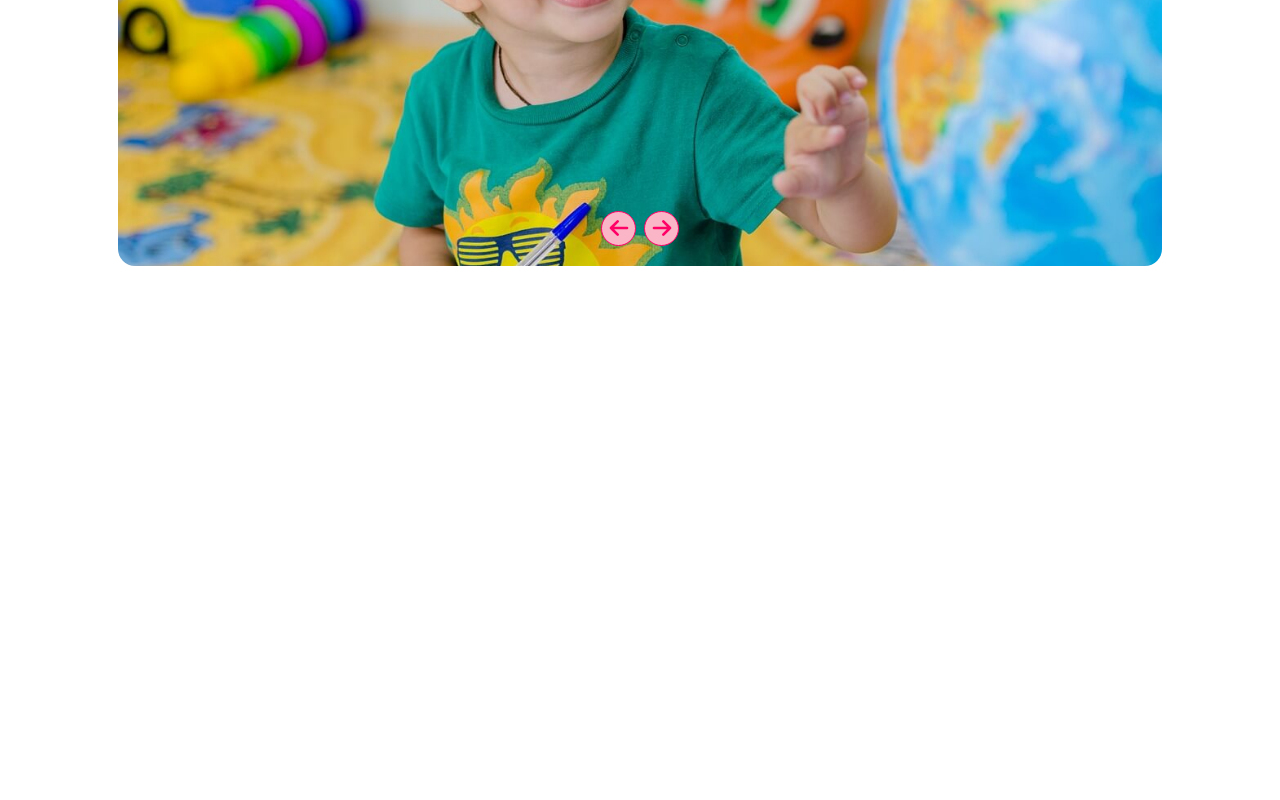
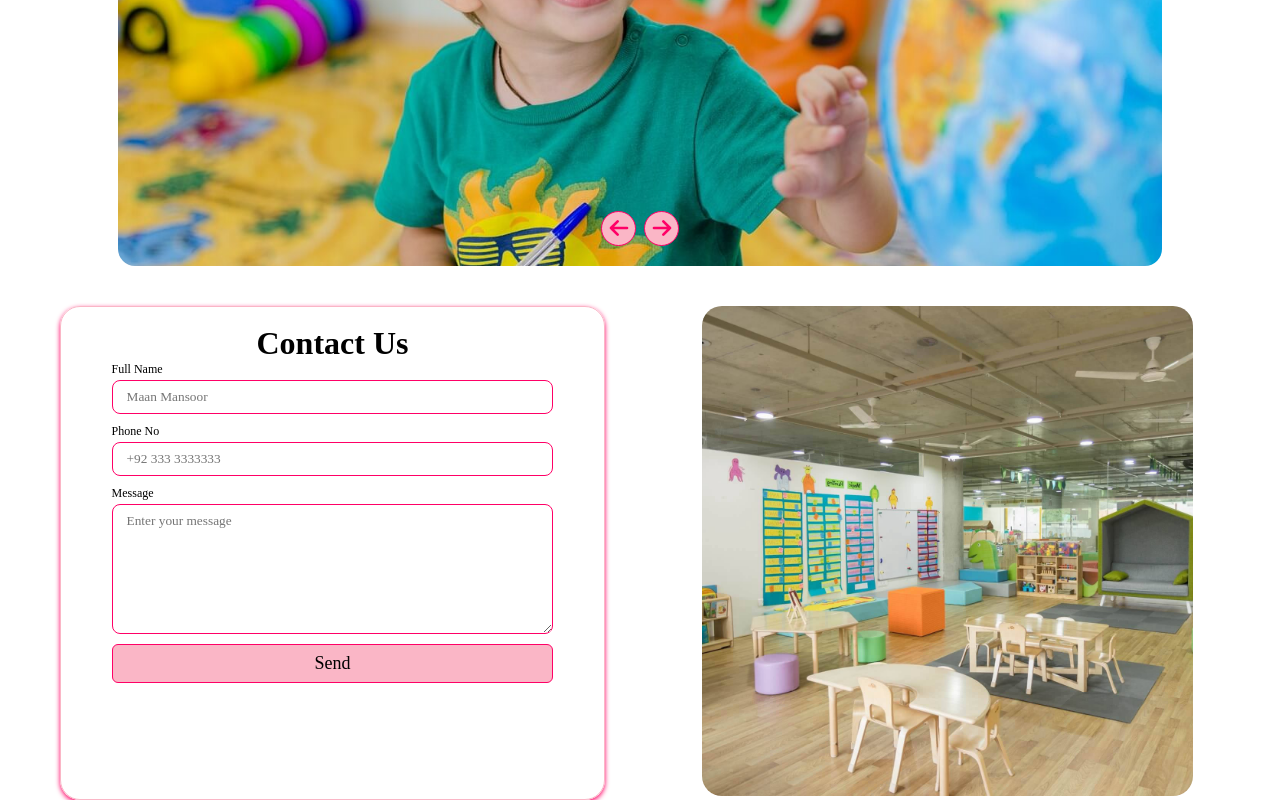
Before and after one commit to UsamaMansoor026/PreSchoolLandingPage, a React (Vite) app: page / in a window 1280 px wide. Shown: the part 2621-3421 px from the top of the page. Before the commit the page ends 2927 px from the top, so only its background shows below. Built offline with nearby package versions, Linux system fonts and the light colour scheme; a web font is replaced by a local one.

Commit message:
Contact Component added and not yet completed

```diff
--- /dev/null
+++ b/src/components/Contact.jsx
@@ -0,0 +1,52 @@
+import React from "react";
+
+const Contact = () => {
+  return (
+    <div className="subSection contactUs">
+      {/* Remaining Content */}
+
+      <form>
+        <h1 className="heroHeading textCenter">Contact Us</h1>
+        <div className="form_input_wrapper">
+          <label htmlFor="name">Full Name</label>
+          <input
+            type="text"
+            name="name"
+            id="name"
+            placeholder="Maan Mansoor"
+            required
+          />
+        </div>
+        <div className="form_input_wrapper">
+          <label htmlFor="phoneNo">Phone No</label>
+          <input
+            type="text"
+            name="phoneNo"
+            id="phoneNo"
+            placeholder="+92 333 3333333"
+            required
+          />
+        </div>
+        <div className="form_input_wrapper">
+          <label htmlFor="message">Message</label>
+          <textarea
+            name="message"
+            id="message"
+            placeholder="Enter your message"
+            required
+          />
+        </div>
+        <div className="form_button_wrapper">
+          <button type="submit">Send</button>
+        </div>
+      </form>
+
+      {/* Social Links */}
+      <div className="right_image">
+        <img src="/assets/gallery2.jpg" alt="" />
+      </div>
+    </div>
+  );
+};
+
+export default Contact;
--- a/src/components/SchoolGallery.jsx
+++ b/src/components/SchoolGallery.jsx
@@ -1,16 +1,21 @@
-import React, { useEffect } from "react";
+import React, { useEffect, useState } from "react";
 import { schoolPhotos } from "../constants/constants";
 import { HiOutlineArrowSmLeft, HiOutlineArrowSmRight } from "react-icons/hi";
 
 const SchoolGallery = () => {
-  const slider = document.querySelector(".sliderImages");
+  const [imageSlider, setImageSlider] = useState();
+
+  useEffect(() => {
+    const slider = document.querySelector(".sliderImages");
+    setImageSlider(slider);
+  }, []);
 
   const nextSlide = () => {
-    slider.append(slider.querySelector("img:first-child"));
+    imageSlider?.append(imageSlider.querySelector("img:first-child"));
   };
 
   const prevSlide = () => {
-    slider.prepend(slider.querySelector("img:last-child"));
+    imageSlider?.prepend(imageSlider.querySelector("img:last-child"));
   };
 
   useEffect(() => {
--- a/src/index.css
+++ b/src/index.css
@@ -538,6 +538,76 @@ nav div {
   display: none;
 }
 
+/* Contact Us */
+.contactUs {
+  display: grid;
+  grid-template-columns: repeat(2, 1fr);
+  gap: 70px;
+}
+
+.contactUs form {
+  border-radius: 20px;
+  border: 1px solid var(--light-pink);
+  padding: 18px 26px;
+  box-shadow: 0px 2px 5px var(--pinkish);
+}
+
+form .form_input_wrapper,
+form .form_button_wrapper {
+  display: flex;
+  flex-direction: column;
+  margin-bottom: 10px;
+  gap: 3px;
+  max-width: 90%;
+  margin-inline: auto;
+}
+
+.form_input_wrapper label {
+  font-size: 12px;
+}
+
+.form_input_wrapper input,
+.form_input_wrapper textarea {
+  width: 100%;
+  outline: none;
+  padding: 8px 14px;
+  background: transparent;
+  border: 1px solid var(--pinkish);
+  border-radius: 8px;
+}
+
+.form_input_wrapper textarea {
+  min-height: 130px;
+  max-width: 100%;
+}
+
+.form_button_wrapper button {
+  padding: 8px 14px;
+  border-radius: 6px;
+  border: 1px solid var(--pinkish);
+  background: var(--light-pink);
+  text-transform: capitalize;
+  font-size: 18px;
+  transition: background 200ms;
+  cursor: pointer;
+}
+
+.form_button_wrapper button:hover {
+  background: var(--light-gray);
+}
+
+.contactUs .right_image {
+  max-width: 90%;
+  margin-inline: auto;
+}
+
+.contactUs .right_image img {
+  width: 100%;
+  aspect-ratio: 1;
+  object-fit: cover;
+  border-radius: 20px;
+}
+
 /* Media Queries */
 @media (max-width: 968px) {
   nav ul,
--- a/src/pages/Home.jsx
+++ b/src/pages/Home.jsx
@@ -3,6 +3,7 @@ import Hero from "../components/Hero";
 import Packages from "../components/Packages";
 import Teachers from "../components/Teachers";
 import SchoolGallery from "../components/SchoolGallery";
+import Contact from "../components/Contact";
 
 const Home = () => {
   return (
@@ -13,6 +14,7 @@ const Home = () => {
       <Packages />
       <Teachers />
       <SchoolGallery />
+      <Contact />
     </>
   );
 };
```
